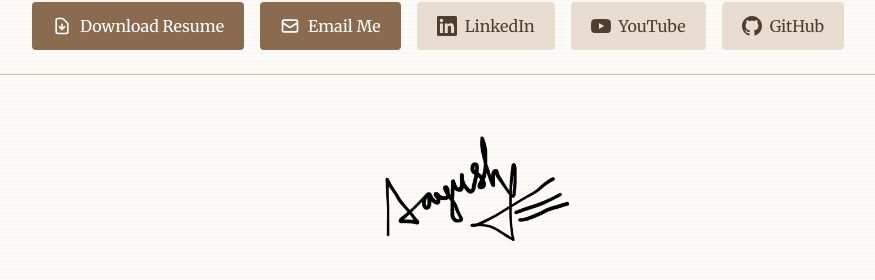
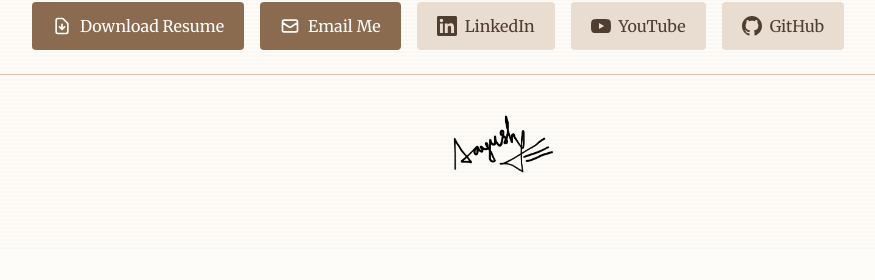
Before and after one commit to sapkota-aayush/portfolio, a Next.js app: page / in a window 1280 px wide. Shown: the part 5092-5372 px from the top of the page, without its empty margins (202-1077 px from the left). After the commit the page ends 5343 px from the top, so only its background shows below. Built offline with nearby package versions, Linux system fonts and the light colour scheme.

Commit message:
Fix build errors: escape apostrophe and use Next.js Image component

```diff
--- a/components/Contact.tsx
+++ b/components/Contact.tsx
@@ -1,5 +1,6 @@
 'use client'
 
+import Image from 'next/image'
 import { personalInfo, socialLinks } from '@/lib/constants'
 import { motion } from 'framer-motion'
 
@@ -16,7 +17,7 @@ export default function Contact() {
         >
           <h2 className="text-2xl md:text-3xl font-bold text-brown-900 mb-4">Get In Touch</h2>
           <p className="text-sm md:text-base text-brown-700 mb-6">
-            Feel free to reach out if you'd like to connect or collaborate!
+            Feel free to reach out if you&apos;d like to connect or collaborate!
           </p>
           <div className="flex flex-col sm:flex-row justify-center gap-3 sm:gap-4 flex-wrap">
             <a
@@ -76,11 +77,12 @@ export default function Contact() {
           {/* Signature */}
           <div className="mt-6 pt-4 border-t border-brown-300">
             <div className="flex flex-col items-end">
-              <div className="max-w-md w-full ml-auto mr-16 md:mr-32">
-                <img
+              <div className="max-w-md w-full ml-auto mr-16 md:mr-32 relative h-24">
+                <Image
                   src="/signature.png"
                   alt="Signature"
-                  className="w-full h-auto object-contain"
+                  fill
+                  className="object-contain"
                   style={{
                     mixBlendMode: 'multiply',
                     filter: 'contrast(1.2) brightness(0.95)',
```
